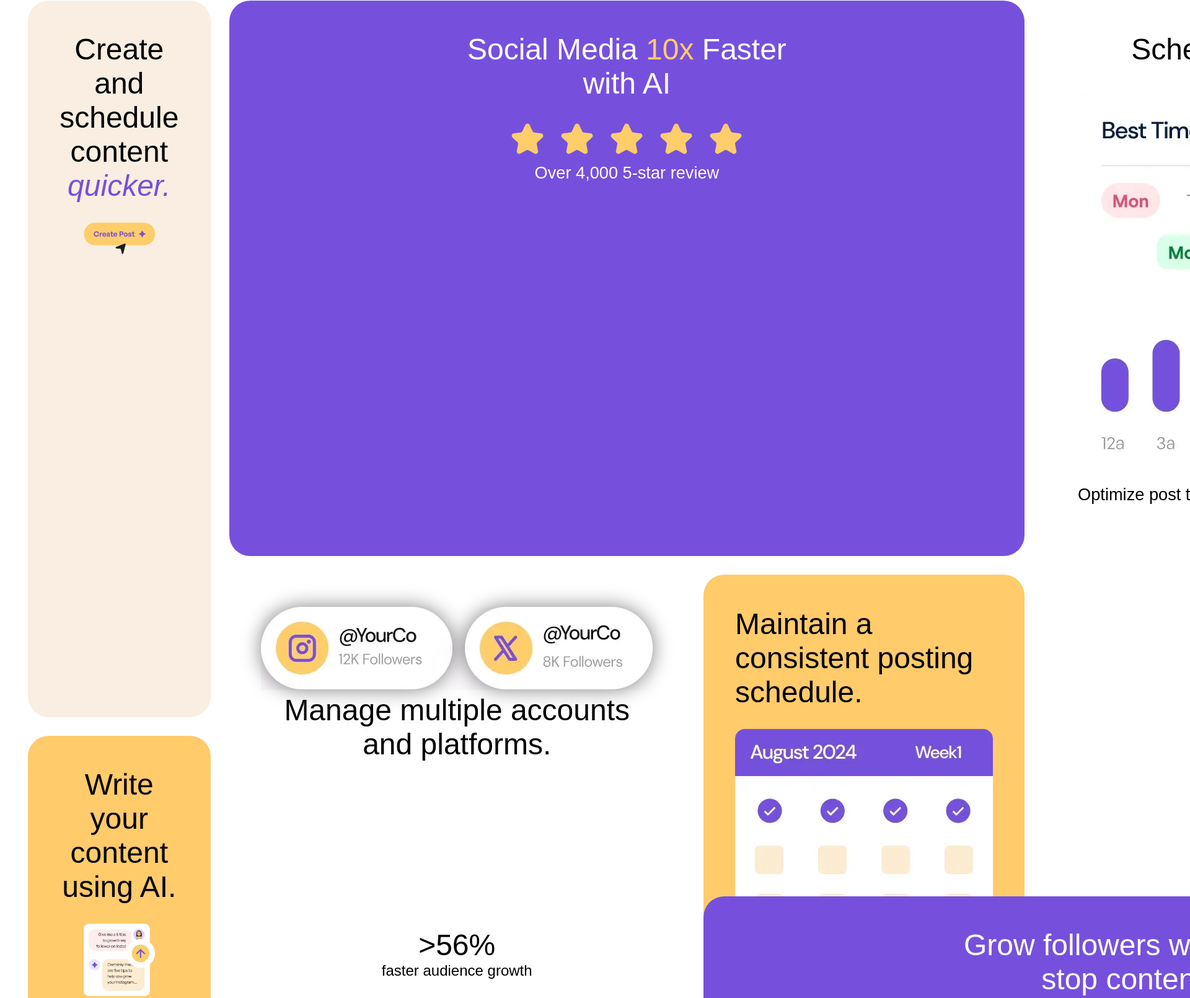
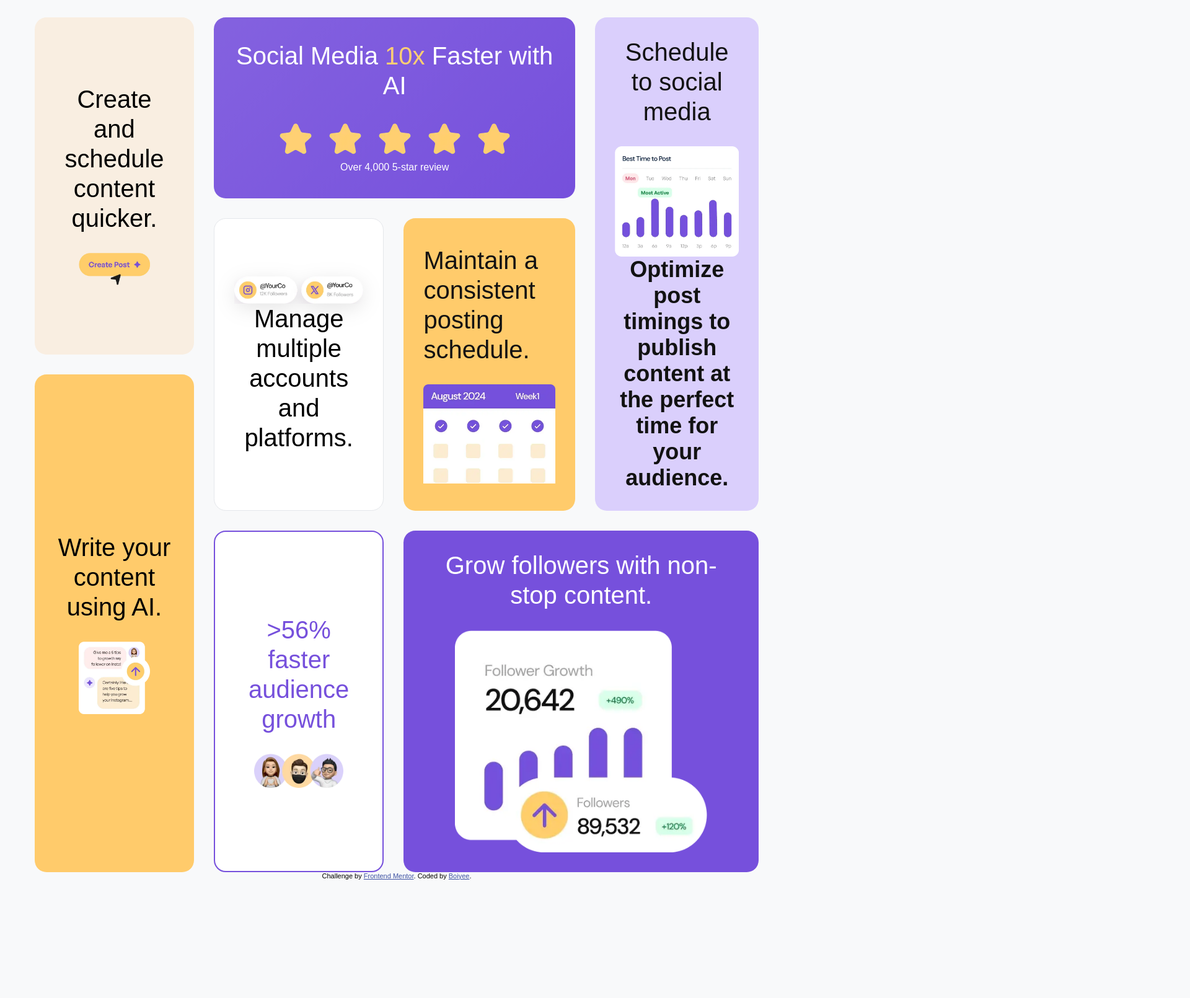
Before and after one commit to Boiyee/Bento-Grid, a plain HTML site: page index.html in a window 1280 px wide. Shown: the part 4-1614 px from the top of the page at 62% size, 1920 px wide, since content can reach past the window. After the commit the page ends 1455 px from the top, so only its background shows below. Drawn offline with Linux system fonts and the light colour scheme.

Commit message:
completion

```diff
--- a/index.html
+++ b/index.html
@@ -14,44 +14,44 @@
   <div id="grid-container">
 
     <div id="social" class="grid-item">
-      <header>Social Media <span style="color: hsl(39, 100%, 71%);">10x</span> Faster with AI</header>
-      <img src="./assets/images/illustration-five-stars.webp">
-      <h1>Over 4,000 5-star review</h1>
+      <h2>Social Media <span style="color: hsl(39, 100%, 71%);">10x</span> Faster with AI</h2>
+      <img src="./assets/images/illustration-five-stars.webp" alt="Five stars illustration">
+      <p>Over 4,000 5-star review</p>
     </div>
 
     <div id="manage" class="grid-item">
-      <img src="./assets/images/illustration-multiple-platforms.webp">
-      <header>Manage multiple accounts and platforms.</header>
+      <img src="./assets/images/illustration-multiple-platforms.webp" alt="Multiple platforms illustration">
+      <h2>Manage multiple accounts and platforms.</h2>
     </div>
 
     <div id="maintain" class="grid-item">
-      <header style="text-align: left;">Maintain a consistent posting schedule.</header>
-      <img src="./assets/images/illustration-consistent-schedule.webp">
+      <h2 style="text-align: left;">Maintain a consistent posting schedule.</h2>
+      <img src="./assets/images/illustration-consistent-schedule.webp" alt="Consistent schedule illustration">
     </div>
 
     <div id="schedule" class="grid-item">
-      <header>Schedule to social media</header>
+      <h2>Schedule to social media</h2>
       <img src="./assets/images/illustration-schedule-posts.webp" alt="">
       <h1>Optimize post timings to publish content at the perfect time for your audience.</h1>
     </div>
 
     <div id="growth" class="grid-item">
-      <header style="color: white;">Grow followers with non-stop content.</header>
+      <h2 style="color: white;">Grow followers with non-stop content.</h2>
       <img src="./assets/images/illustration-grow-followers.webp" alt="">
     </div>
 
     <div id="faster_growth" class="grid-item">
-      <header>>56% <span>faster audience growth</span></header>
+      <h2>>56% <span></span>faster audience growth</span></h2>
       <img src="./assets/images/illustration-audience-growth.webp" alt="">
     </div>
 
     <div id="creation" class="grid-item">
-      <header>Create and schedule content <span style="color: hsl(256, 67%, 59%); font-style: italic;">quicker.</span></header>
+      <h2>Create and schedule content <span style="color: hsl(256, 67%, 59%); font-style: italic;"></span>quicker.</span></h2>
       <img src="./assets/images/illustration-create-post.webp" alt="">
     </div>
 
     <div id="ai-content" class="grid-item">
-      <header>Write your content using AI.</header>
+      <h2>Write your content using AI.</h2>
       <img src="./assets/images/illustration-ai-content.webp" alt="">
     </div>
   </div>
--- a/style.css
+++ b/style.css
@@ -19,146 +19,160 @@
 
 body {
     font-family: var(--font-family);
-
+    background: #f8f9fa;
+    padding: 2rem 1rem;
 }
 
 #grid-container {
     display: grid;
-    gap: 20px;
+    gap: 3rem;
     max-inline-size: 1200px;
     margin-inline: auto;
-    grid-template-areas: 'one''two''three''four''five''six''seven''eight';
+    grid-template-areas: 'one' 'two' 'three' 'four' 'five' 'six' 'seven' 'eight';
+    padding: 0 1rem;
+}
 
-    @media (width > 1000px) {
-        grid-template-areas: "seven one one four""seven two three four""eight two three four""eight six five five";
+@media (width > 960px) {
+    #grid-container {
+        grid-template-areas: "seven one one four" "seven two three four" "eight two three four" "eight six five five";
+        gap: 2rem;
     }
 }
 
 .grid-item {
     text-align: center;
-
-    border-radius: 2.1rem;
-    padding: 3.2rem;
-    /*display: flex;
+    border-radius: 1.2rem;
+    padding: 2rem;
+    display: flex;
     flex-direction: column;
-    justify-content: space-between;
-    border: 1px solid transparent;
-    overflow: hidden;
-    position: relative;*/
-    margin: 5px;
-    width: auto;
+    justify-content: center;
+    align-items: center;
+    min-height: 200px;
     font-size: var(--font-size);
+    transition: transform 0.3s ease, box-shadow 0.3s ease;
 }
 
-header {
-    font-size: 3rem;
-    text-align: center;
-    margin-bottom: 2rem;
-    max-width: 600px;
-    margin-left: auto;
-    margin-right: auto;
+.grid-item:hover {
+    transform: translateY(-4px);
+    box-shadow: 0 12px 24px rgba(0, 0, 0, 0.1);
 }
 
-h1 {
-    font-size: 1.7rem;
+h2 {
+    font-size: clamp(1.5rem, 4vw, 2.5rem);
+    text-align: center;
+    margin-bottom: 1rem;
+    line-height: 1.2;
+    font-weight: var(--font-weight-bold);
+}
+
+p {
+    font-size: 1rem;
     font-weight: var(--font-weight-normal);
+    line-height: 1.5;
+}
+
+img {
+    max-width: 100%;
+    height: auto;
+    margin-top: 1rem;
 }
 
 #social {
     background-color: var(--purple500);
     color: var(--white);
     grid-area: one;
+    position: relative;
+    overflow: hidden;
+}
+
+#social::before {
+    content: '';
+    position: absolute;
+    inset: 0;
+    background: linear-gradient(135deg, rgba(255,255,255,0.1), transparent);
+    pointer-events: none;
 }
 
 #manage {
     background-color: var(--white);
     grid-area: two;
-
-    >img {
-        filter: drop-shadow(0 0 1rem grey);
+    border: 1px solid #e5e7eb;
 }
 
-    @media (width > 1000px) {
-        gap: 16px;
-        align-content: start;
+#manage img {
+    filter: drop-shadow(0 8px 16px rgba(0, 0, 0, 0.1));
 }
-}
-
 
 #maintain {
     background-color: var(--yellow500);
     grid-area: three;
-
-    @media (width > 1000px) {
-        margin-bottom: -125px;
-    }
-}
+    color: var(--black);
 }
 
 #schedule {
     background-color: var(--purple100);
     grid-area: four;
+    color: var(--black);
+}
 
-    >img {
-        width: 75%;
+@media (width > 960px) {
+    #schedule {
+        grid-column: span 1;
     }
+}
+
+#schedule img {
+    width: 100%;
 }
 
 #growth {
     background-color: var(--purple500);
     grid-area: five;
-
-    >img {
-        width: 75%;
-        order: -1;
+    color: var(--white);
 }
 
-    @media (width > 1000px) {
-        gap: 16px;
-        align-content: start;
-        align-items:;
-        grid-template-columns: 1fr 1fr;
-    }
+#growth img {
+    width: 80%;
 }
 
 #faster_growth {
     background-color: var(--white);
-    font-size: 3rem;
     grid-area: six;
+    border: 2px solid var(--purple500);
+}
 
-    >header >span {
-        font-size: 1.5rem;
+#faster_growth h2 {
+    color: var(--purple500);
+    font-size: 2.5rem;
+}
+
+#faster_growth h2 span {
+    font-size: 1.2rem;
     font-weight: var(--font-weight-normal);
     display: block;
+    color: var(--black);
 }
 
-    >img {
-        width: 60%;
-    }
+#faster_growth img {
+    width: 70%;
 }
 
 #creation {
     background-color: var(--yellow100);
     grid-area: seven;
+}
 
-    >img {
+#creation img {
     width: 60%;
 }
-}
-
 
 #ai-content {
     background-color: var(--yellow500);
     grid-area: eight;
-
-    >img {
-        width: 60%;
 }
 
-    @media (width > 1000px) {
-        align-content: start;
-
-    }
+#ai-content img {
+    width: 60%;
 }
 
 
```
Lines whose indentation alone changed are shown as unchanged.
